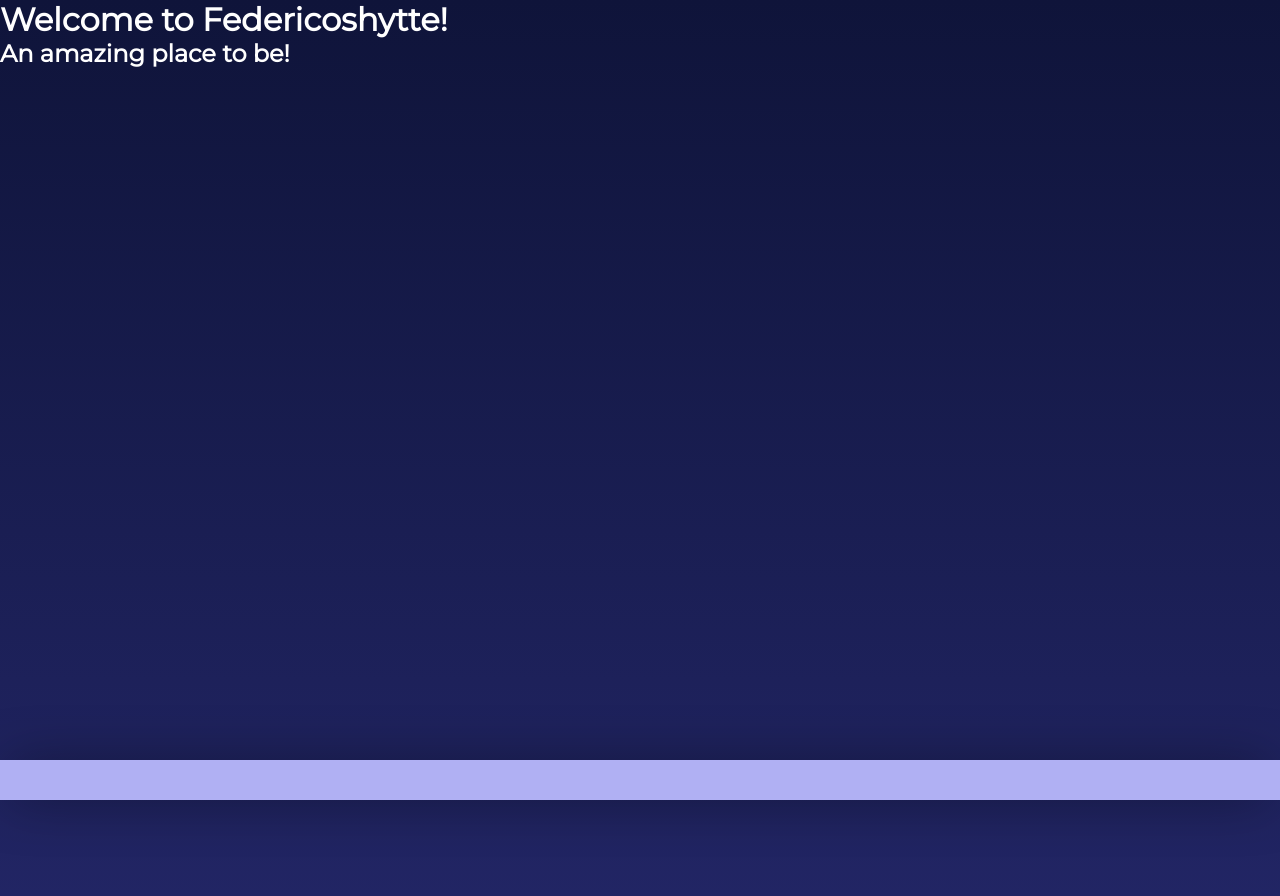
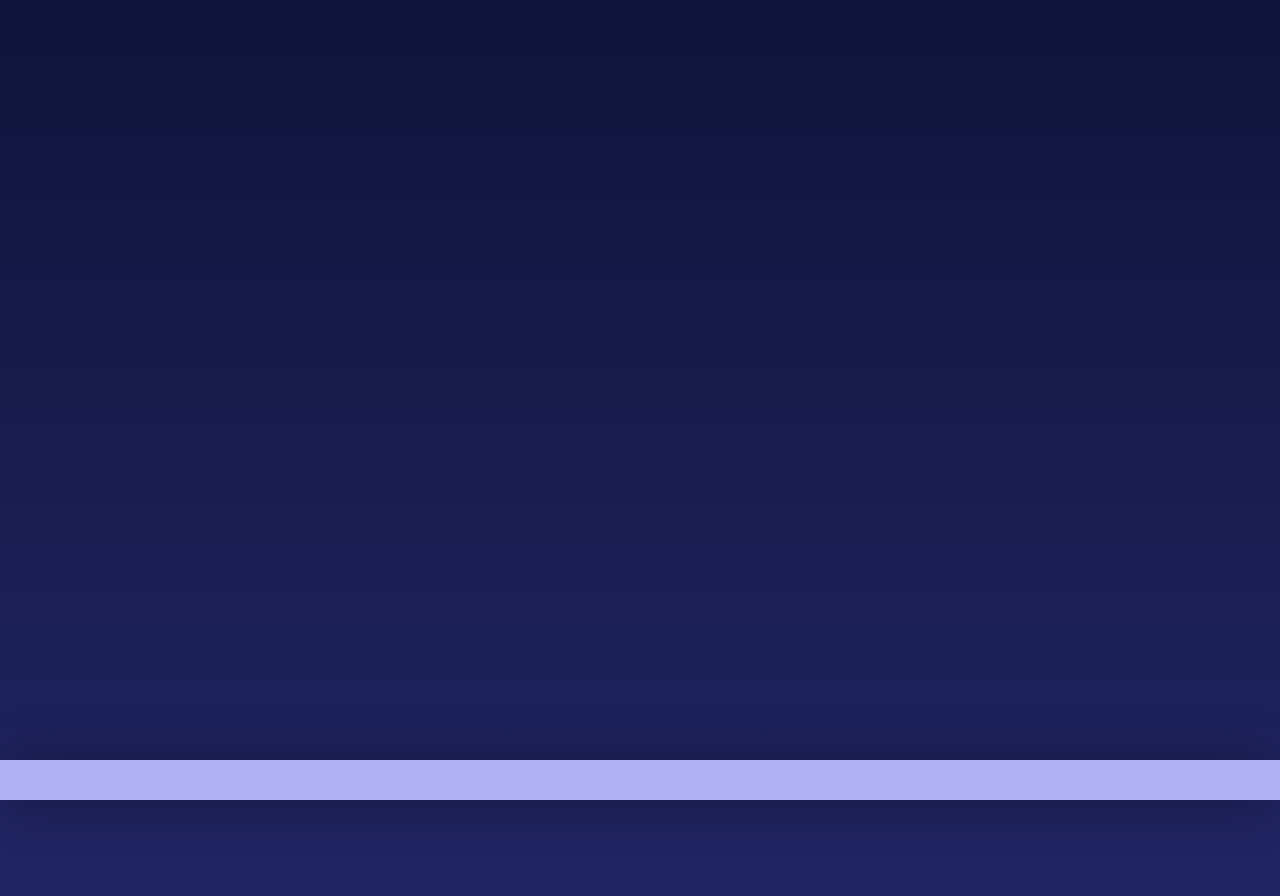
Before and after one commit to FrederikBRoth/RevampedWebsite, a React (Create React App) app: page / in a window 1280 px wide. Shown: the top 896 px of the page. Built offline with nearby package versions, Linux system fonts and the light colour scheme.

Commit message:
Added knockout effect to title

```diff
--- a/public/MainStyle.css
+++ b/public/MainStyle.css
@@ -43,12 +43,33 @@ Title CSS
 	grid-area: title;
 }
 
-.websitetitle . .middlearea {
-	grid-area: main;
+.websitetitle .title {
+	position: inherit;
+	padding-top: 42vh;
+
+	margin: 0 auto;
+	text-align: center;
+	font-size: 30px;
+}
+
+.textclip {
+	-webkit-text-fill-color: transparent;
+	-webkit-background-clip: text;
+
+	/* what will show through the text
+        ~ or ~
+       what will be the background of that element */
+	background: whatever;
+
+	/* fallback text color
+        ~ or ~
+       the actual color of text, so it better work on the background */
+	color: red;
 }
 
 .morememes {
 	grid-area: morememes;
+	background-color: ;
 }
 
 .memes {
--- a/src/pages/MainPage.js
+++ b/src/pages/MainPage.js
@@ -6,8 +6,8 @@ function MainPage() {
 			<div class="maincontainer">
 				<div class="websitetitle">
 					<div class="title">
-						<h1>Welcome to Federicoshytte!</h1>
-						<h2>An amazing place to be!</h2>
+						<h1 class="textclip">Welcome to Federicoshytte!</h1>
+						<h2 class="textclip">An amazing place to be!</h2>
 					</div>
 				</div>
 				<div class="middlearea"></div>
```
Also changed, not shown: 1 other file (tests, documents, lock files or other folders).
